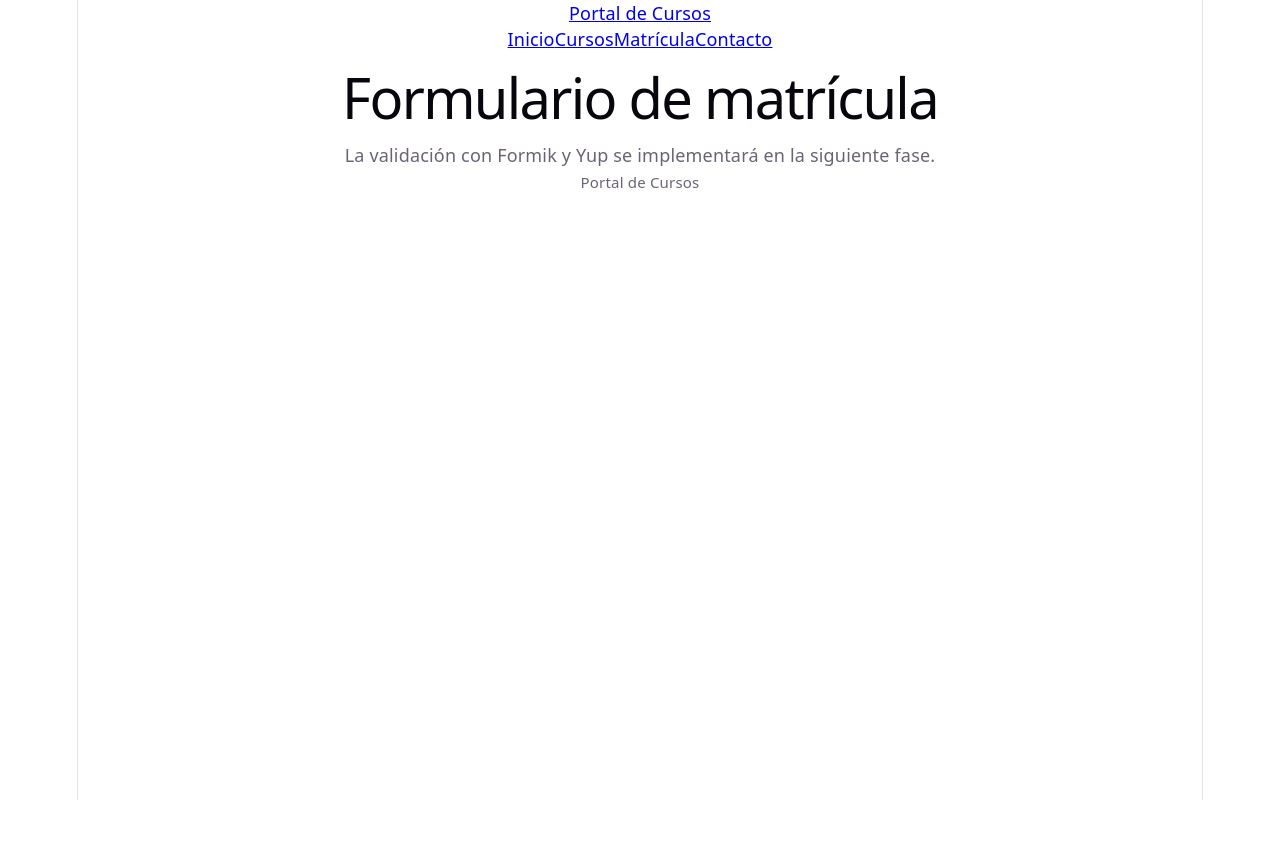
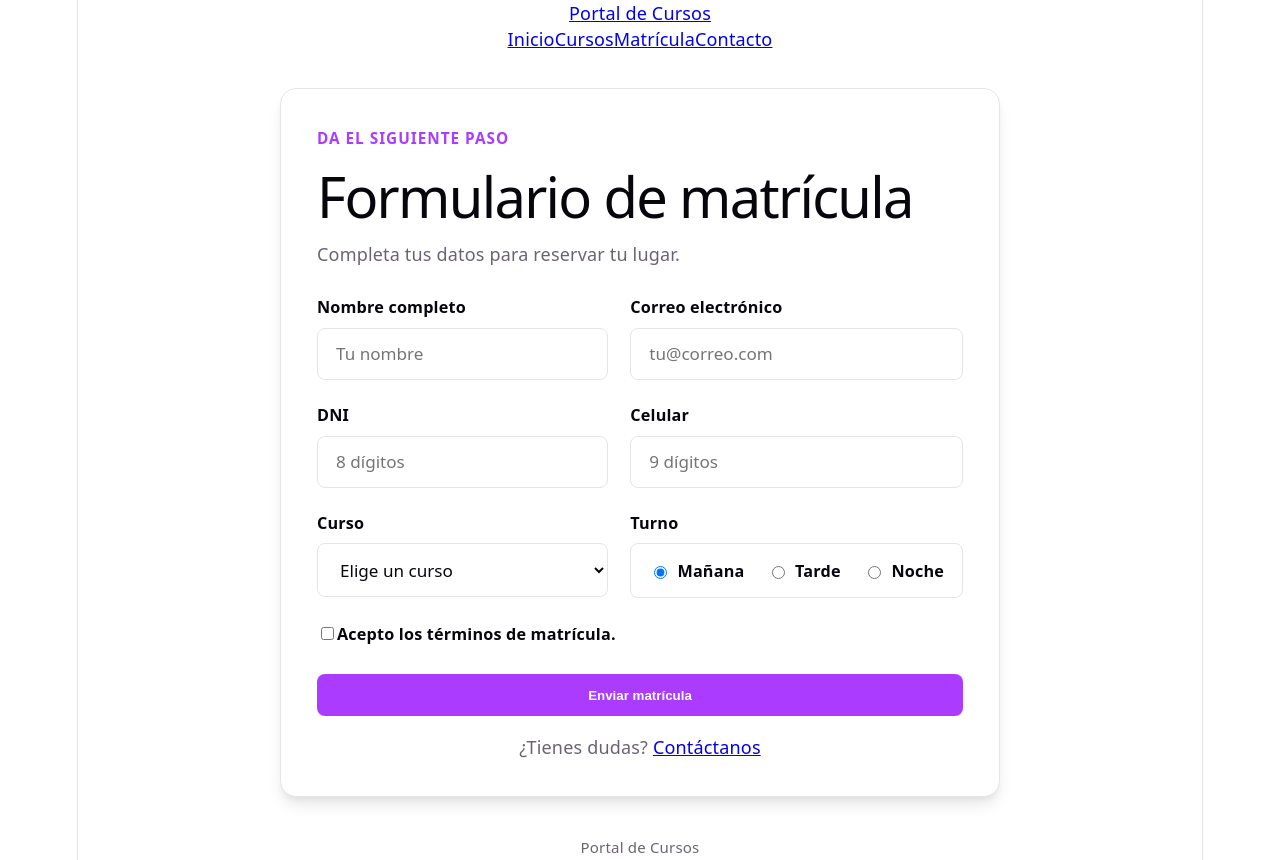
Before and after one commit to abeljosue/portal_cursos_senati, a React (Vite) app: page /matricula in a window 1280 px wide. Before the commit the page ends 800 px from the top, so only its background shows below. Built offline with nearby package versions, Linux system fonts and the light colour scheme.

Commit message:
estilo a los archivos

```diff
--- a/src/App.jsx
+++ b/src/App.jsx
@@ -1,7 +1,6 @@
 import { useState } from "react";
 import {
   Link,
-  Navigate,
   Route,
   Routes,
   useLocation,
@@ -12,6 +11,10 @@ import {
 import CursoCard from "./components/CursoCard.jsx";
 import Layout from "./components/Layout.jsx";
 import cursos from "./data/cursos.js";
+
+// Páginas de Matrícula importadas desde la carpeta pages
+import Matricula from "./pages/Matricula.jsx";
+import MatriculaExito from "./pages/MatriculaExito.jsx";
 
 function Inicio() {
   const navigate = useNavigate();
@@ -121,37 +124,6 @@ function CursoDetalle() {
   );
 }
 
-function Matricula() {
-  const [searchParams] = useSearchParams();
-  const cursoSeleccionado = cursos.find(
-    (curso) => curso.id === searchParams.get("curso"),
-  );
-
-  return (
-    <section>
-      <h1>Formulario de matrícula</h1>
-      <p>La validación con Formik y Yup se implementará en la siguiente fase.</p>
-      {cursoSeleccionado && <p>Curso seleccionado: {cursoSeleccionado.nombre}</p>}
-    </section>
-  );
-}
-
-function MatriculaExito() {
-  const location = useLocation();
-
-  if (!location.state) {
-    return <Navigate to="/matricula" replace />;
-  }
-
-  return (
-    <section>
-      <h1>Matrícula enviada</h1>
-      <p>Tu solicitud de matrícula fue registrada correctamente.</p>
-      <Link to="/cursos">Volver al catálogo</Link>
-    </section>
-  );
-}
-
 function Contacto() {
   return (
     <section>
--- a/src/index.css
+++ b/src/index.css
@@ -109,3 +109,142 @@ code {
   padding: 4px 8px;
   background: var(--code-bg);
 }
+/* matricula */
+
+.formulario-pagina {
+  max-width: 720px;
+  margin: 2rem auto;
+  padding: 0 1rem;
+}
+
+.tarjeta {
+  background: var(--bg);
+  border: 1px solid var(--border);
+  border-radius: 16px;
+  padding: 2rem;
+  box-shadow: var(--shadow);
+  text-align: left;
+}
+
+.sobrelinea {
+  font-size: 0.85rem;
+  text-transform: uppercase;
+  letter-spacing: 1px;
+  color: var(--accent);
+  font-weight: 600;
+  display: block;
+}
+
+.campos-dos {
+  display: grid;
+  grid-template-columns: 1fr;
+  gap: 1.25rem;
+  margin-top: 1.5rem;
+}
+
+@media (min-width: 640px) {
+  .campos-dos {
+    grid-template-columns: 1fr 1fr;
+  }
+}
+
+.campo {
+  display: flex;
+  flex-direction: column;
+  gap: 0.4rem;
+  text-align: left;
+}
+
+.campo label {
+  color: var(--text-h);
+  font-weight: 600;
+  font-size: 0.9rem;
+}
+
+/* Inputs y Selects en blanco limpio */
+.campo input,
+.campo select {
+  padding: 0.75rem 1rem;
+  background: #ffffff;
+  color: var(--text-h);
+  border: 1px solid var(--border);
+  border-radius: 8px;
+  font-size: 0.95rem;
+  outline: none;
+  font-family: inherit;
+  box-sizing: border-box;
+}
+
+.campo input:focus,
+.campo select:focus {
+  border-color: var(--accent);
+  box-shadow: 0 0 0 2px var(--accent-bg);
+}
+
+/* Alineación limpia para la sección de Turno */
+.campo-turno {
+  display: flex;
+  flex-direction: column;
+  gap: 0.4rem;
+  text-align: left;
+}
+
+.campo-turno label {
+  color: var(--text-h);
+  font-weight: 600;
+  font-size: 0.9rem;
+}
+
+.opciones-turno {
+  display: flex;
+  align-items: center;
+  gap: 1.25rem;
+  padding: 0.75rem 1rem;
+  background: #ffffff;
+  border: 1px solid var(--border);
+  border-radius: 8px;
+  min-height: 48px;
+  box-sizing: border-box;
+}
+
+.opcion-radio {
+  display: flex;
+  align-items: center;
+  gap: 0.4rem;
+  cursor: pointer;
+  color: var(--text-h);
+  font-size: 0.95rem;
+}
+
+/* Botones y Errores */
+.error {
+  color: #db334f;
+  font-size: 0.8rem;
+  margin-top: 0.2rem;
+}
+
+.boton {
+  display: inline-block;
+  padding: 0.75rem 1.5rem;
+  border-radius: 8px;
+  font-weight: 600;
+  text-decoration: none;
+  border: none;
+  cursor: pointer;
+  text-align: center;
+  transition: opacity 0.2s;
+}
+
+.boton:hover {
+  opacity: 0.9;
+}
+
+.boton-principal {
+  background-color: var(--accent);
+  color: #ffffff;
+}
+
+.boton-enviar {
+  width: 100%;
+  margin-top: 1.5rem;
+}
--- a/src/pages/Matricula.jsx
+++ b/src/pages/Matricula.jsx
@@ -1,111 +1,170 @@
+import "../index.css";
 import { useMemo } from "react";
 import { ErrorMessage, Field, Form, Formik } from "formik";
 import { Link, useNavigate, useSearchParams } from "react-router";
 import * as Yup from "yup";
-import { cursos } from "../data/cursos.js";
+import cursos  from "../data/cursos.js";
 
-const esquema = Yup.object({
-  nombre: Yup.string().trim().min(3, "Escribe al menos 3 letras").required("El nombre es obligatorio"),
-  email: Yup.string().email("Correo no válido").required("El correo es obligatorio"),
-  dni: Yup.string().matches(/^\d{8}$/, "El DNI tiene 8 dígitos").required("El DNI es obligatorio"),
+const esquemaMatricula = Yup.object().shape({
+  nombre: Yup.string().trim().required("El nombre es obligatorio"),
+  email: Yup.string()
+    .email("Ingresa un correo electrónico válido")
+    .required("El correo es obligatorio"),
+  dni: Yup.string()
+    .matches(/^\d{8}$/, "El DNI debe tener exactamente 8 dígitos")
+    .required("El DNI es obligatorio"),
   telefono: Yup.string()
-    .matches(/^9\d{8}$/, "Celular de 9 dígitos que empiece con 9")
+    .matches(/^\d{9}$/, "El celular debe tener exactamente 9 dígitos")
     .required("El celular es obligatorio"),
-  curso: Yup.string()
-    .oneOf(cursos.map((curso) => curso.id), "Elige un curso válido")
-    .required("Elige un curso"),
-  turno: Yup.string().oneOf(["Mañana", "Tarde", "Noche"]).required("Elige un turno"),
-  acepta: Yup.boolean().oneOf([true], "Debes aceptar los términos"),
+  curso: Yup.string().required("Elige un curso"),
+  turno: Yup.string().required("Selecciona un turno"),
+  terminos: Yup.boolean().oneOf(
+    [true],
+    "Debes aceptar los términos para continuar"
+  ),
 });
 
 export default function Matricula() {
+  const [searchParams] = useSearchParams();
   const navigate = useNavigate();
-  const [searchParams] = useSearchParams();
-  const cursoInicial = searchParams.get("curso") ?? "";
+
+  const cursoParam = searchParams.get("curso") || "";
+
   const initialValues = useMemo(
     () => ({
       nombre: "",
       email: "",
       dni: "",
       telefono: "",
-      curso: cursos.some((curso) => curso.id === cursoInicial) ? cursoInicial : "",
-      turno: "",
-      acepta: false,
+      curso: cursoParam,
+      turno: "Mañana",
+      terminos: false,
     }),
-    [cursoInicial],
+    [cursoParam]
   );
+
+  const handleSubmit = (valores) => {
+    navigate("/matricula/exito", { state: valores });
+  };
 
   return (
     <section className="formulario-pagina">
+      <div className="tarjeta formulario">
         <div className="encabezado-pagina">
           <span className="sobrelinea">Da el siguiente paso</span>
           <h1>Formulario de matrícula</h1>
           <p>Completa tus datos para reservar tu lugar.</p>
         </div>
+
         <Formik
           initialValues={initialValues}
           enableReinitialize
-        validationSchema={esquema}
-        onSubmit={(valores) => navigate("/matricula/exito", { state: valores })}
+          validationSchema={esquemaMatricula}
+          onSubmit={handleSubmit}
         >
           {({ isSubmitting }) => (
-          <Form className="tarjeta formulario">
+            <Form>
               <div className="campos-dos">
-              <label className="campo">
-                Nombre completo
-                <Field name="nombre" type="text" autoComplete="name" placeholder="Tu nombre" />
-                <ErrorMessage className="error" component="span" name="nombre" />
-              </label>
-              <label className="campo">
-                Correo electrónico
-                <Field name="email" type="email" autoComplete="email" placeholder="tu@correo.com" />
-                <ErrorMessage className="error" component="span" name="email" />
-              </label>
-              <label className="campo">
-                DNI
-                <Field name="dni" type="text" inputMode="numeric" maxLength="8" placeholder="8 dígitos" />
-                <ErrorMessage className="error" component="span" name="dni" />
-              </label>
-              <label className="campo">
-                Celular
-                <Field name="telefono" type="tel" inputMode="numeric" maxLength="9" placeholder="9 dígitos" />
-                <ErrorMessage className="error" component="span" name="telefono" />
-              </label>
-              <label className="campo">
-                Curso
-                <Field as="select" name="curso">
+                <div className="campo">
+                  <label htmlFor="nombre">Nombre completo</label>
+                  <Field
+                    id="nombre"
+                    name="nombre"
+                    type="text"
+                    placeholder="Tu nombre"
+                  />
+                  <ErrorMessage name="nombre" component="span" className="error" />
+                </div>
+
+                <div className="campo">
+                  <label htmlFor="email">Correo electrónico</label>
+                  <Field
+                    id="email"
+                    name="email"
+                    type="email"
+                    placeholder="tu@correo.com"
+                  />
+                  <ErrorMessage name="email" component="span" className="error" />
+                </div>
+
+                <div className="campo">
+                  <label htmlFor="dni">DNI</label>
+                  <Field
+                    id="dni"
+                    name="dni"
+                    type="text"
+                    placeholder="8 dígitos"
+                  />
+                  <ErrorMessage name="dni" component="span" className="error" />
+                </div>
+
+                <div className="campo">
+                  <label htmlFor="telefono">Celular</label>
+                  <Field
+                    id="telefono"
+                    name="telefono"
+                    type="text"
+                    placeholder="9 dígitos"
+                  />
+                  <ErrorMessage name="telefono" component="span" className="error" />
+                </div>
+
+                <div className="campo">
+                  <label htmlFor="curso">Curso</label>
+                  <Field id="curso" name="curso" as="select">
                     <option value="">Elige un curso</option>
-                  {cursos.map((curso) => (
-                    <option key={curso.id} value={curso.id}>{curso.nombre}</option>
+                    {cursos.map((c) => (
+                      <option key={c.id} value={c.id}>
+                        {c.nombre || c.titulo}
+                      </option>
                     ))}
                   </Field>
-                <ErrorMessage className="error" component="span" name="curso" />
+                  <ErrorMessage name="curso" component="span" className="error" />
+                </div>
+
+                <div className="campo-turno">
+                  <label>Turno</label>
+                  <div className="opciones-turno">
+                    <label className="opcion-radio">
+                      <Field type="radio" name="turno" value="Mañana" />
+                      Mañana
                     </label>
-              <fieldset className="campo campo-turno">
-                <legend>Turno</legend>
-                <div className="opciones-turno">
-                  {["Mañana", "Tarde", "Noche"].map((turno) => (
-                    <label className="opcion-radio" key={turno}>
-                      <Field type="radio" name="turno" value={turno} />
-                      {turno}
+                    <label className="opcion-radio">
+                      <Field type="radio" name="turno" value="Tarde" />
+                      Tarde
                     </label>
-                  ))}
+                    <label className="opcion-radio">
+                      <Field type="radio" name="turno" value="Noche" />
+                      Noche
+                    </label>
                   </div>
-                <ErrorMessage className="error" component="span" name="turno" />
-              </fieldset>
+                  <ErrorMessage name="turno" component="span" className="error" />
                 </div>
+              </div>
+
+              <div className="campo" style={{ marginTop: "1.25rem" }}>
                 <label className="opcion-check">
-              <Field type="checkbox" name="acepta" />
+                  <Field type="checkbox" name="terminos" />
                   Acepto los términos de matrícula.
                 </label>
-            <ErrorMessage className="error error-check" component="span" name="acepta" />
-            <button className="boton boton-principal boton-enviar" disabled={isSubmitting} type="submit">
+                <ErrorMessage name="terminos" component="span" className="error" />
+              </div>
+
+              <button
+                type="submit"
+                className="boton boton-principal boton-enviar"
+                disabled={isSubmitting}
+              >
                 Enviar matrícula
               </button>
-            <p className="nota-formulario">¿Tienes dudas? <Link to="/contacto">Contáctanos</Link></p>
+
+              <p className="nota-formulario" style={{ marginTop: "1rem", textAlign: "center" }}>
+                ¿Tienes dudas? <Link to="/contacto">Contáctanos</Link>
+              </p>
             </Form>
           )}
         </Formik>
+      </div>
     </section>
   );
 }
```
Also changed, not shown: src/pages/MatriculaExito.jsx (+56 -10 lines). Lines whose indentation alone changed are shown as unchanged.
